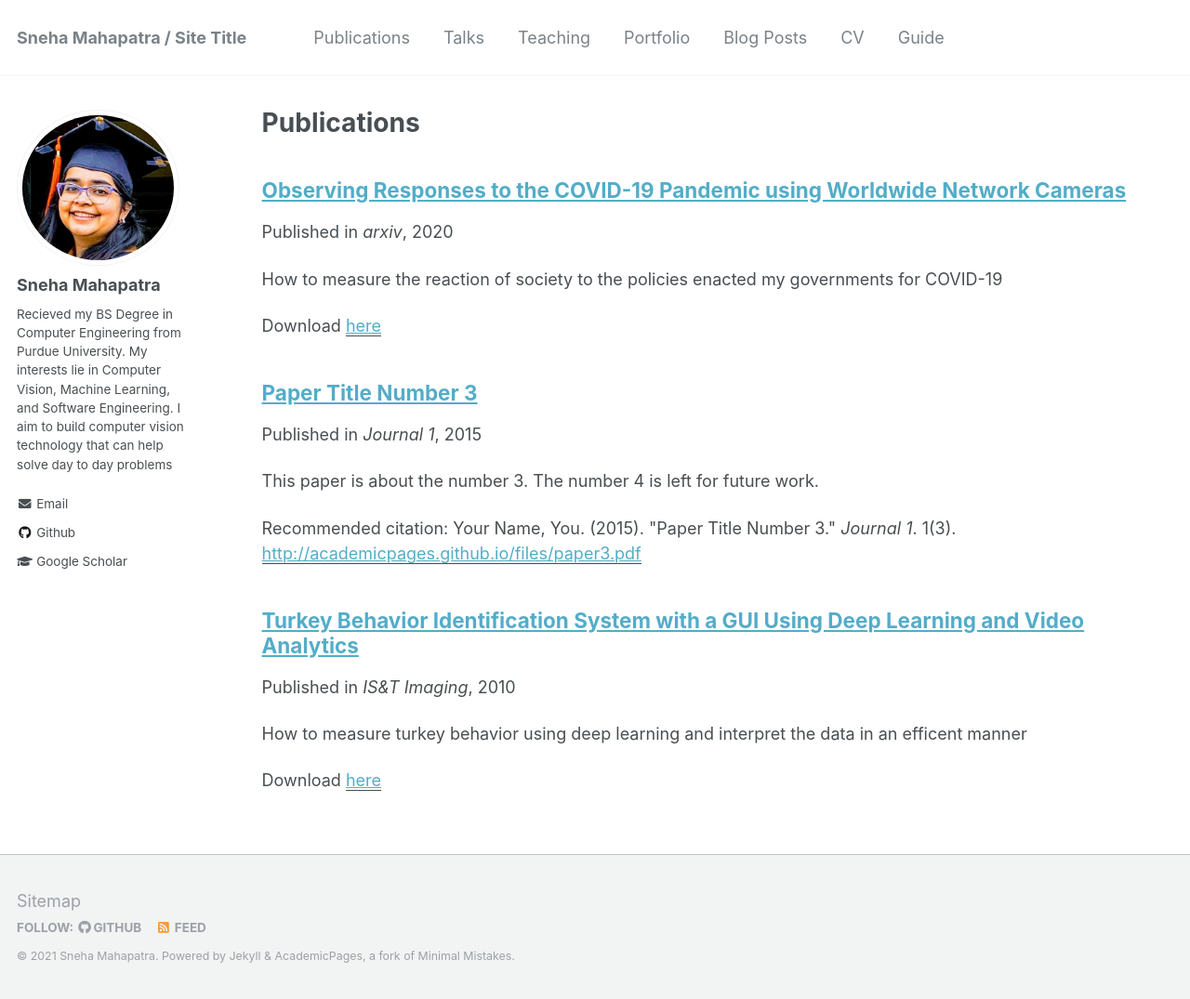
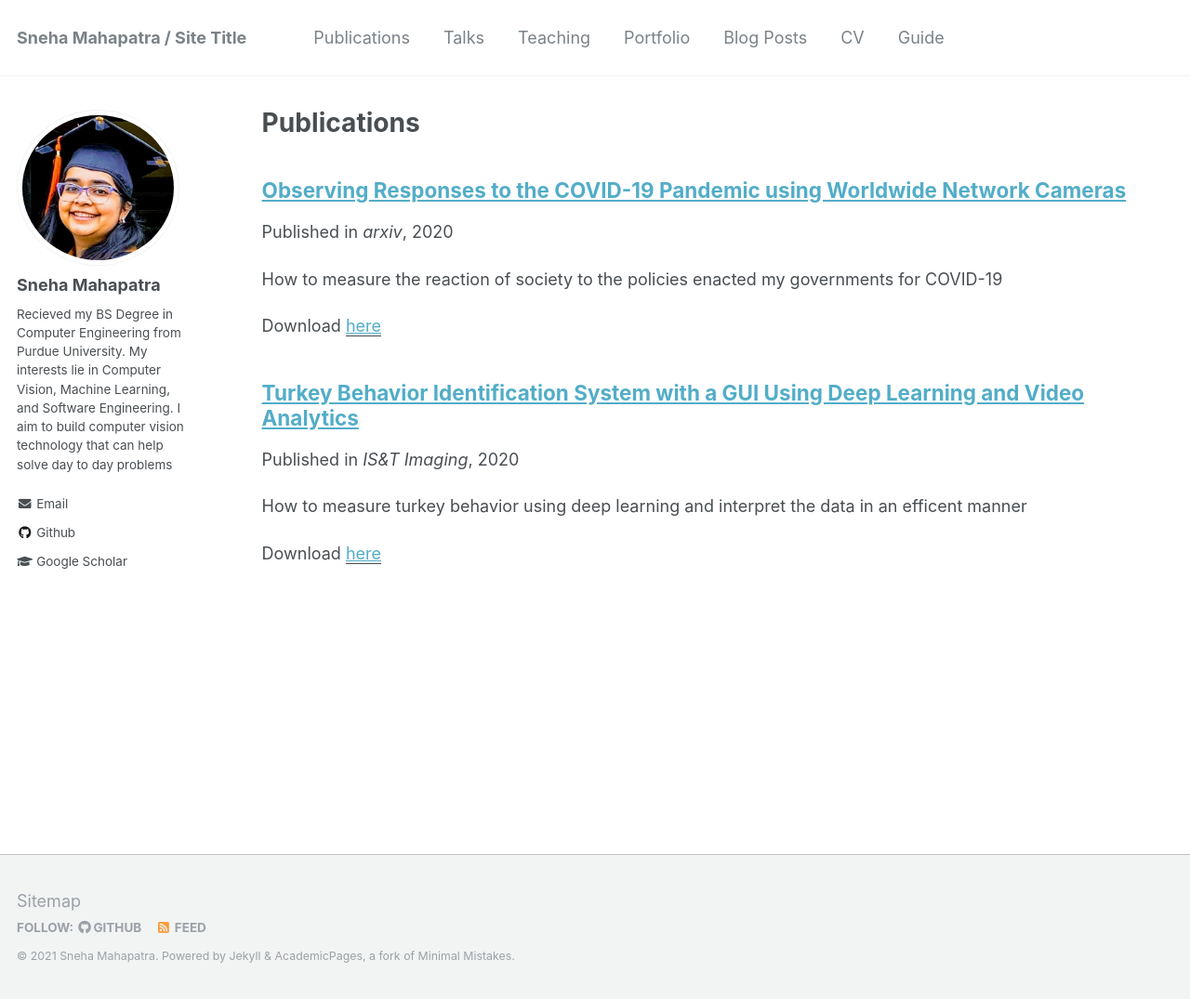
Before and after one commit to sne21star/sne21star.github.io, a Jekyll site: the page built from _pages/publications.md, in a window 1280 px wide and 1075 px high. Shown: the whole window at 93% size. Built offline with Jekyll 4.4.1, drawn with Linux system fonts in a browser that asks for light colours.

Commit message:
Checking publication

```diff
--- a/_publications/2010-10-01-paper-title-number-2.md
+++ b/_publications/2010-10-01-paper-title-number-2.md
@@ -4,7 +4,7 @@
 collection: publications
 permalink: /publication/2010-10-01-paper-title-number-2
 excerpt: 'How to measure turkey behavior using deep learning and interpret the data in an efficent manner'
-date: 2010-10-01
+date: 2020-02-09
 venue: 'IS&T Imaging'
 paperurl: 'https://sne21star.github.io/files/Turkey.pdf'
 
--- a/_publications/2015-10-01-paper-title-number-3.md
+++ /dev/null
@@ -1,15 +0,0 @@
----
-title: "Paper Title Number 3"
-collection: publications
-permalink: /publication/2015-10-01-paper-title-number-3
-excerpt: 'This paper is about the number 3. The number 4 is left for future work.'
-date: 2015-10-01
-venue: 'Journal 1'
-paperurl: 'http://academicpages.github.io/files/paper3.pdf'
-citation: 'Your Name, You. (2015). &quot;Paper Title Number 3.&quot; <i>Journal 1</i>. 1(3).'
----
-This paper is about the number 3. The number 4 is left for future work.
-
-[Download paper here](http://academicpages.github.io/files/paper3.pdf)
-
-Recommended citation: Your Name, You. (2015). "Paper Title Number 3." <i>Journal 1</i>. 1(3).
```
Also changed, not shown: 1 other file.
